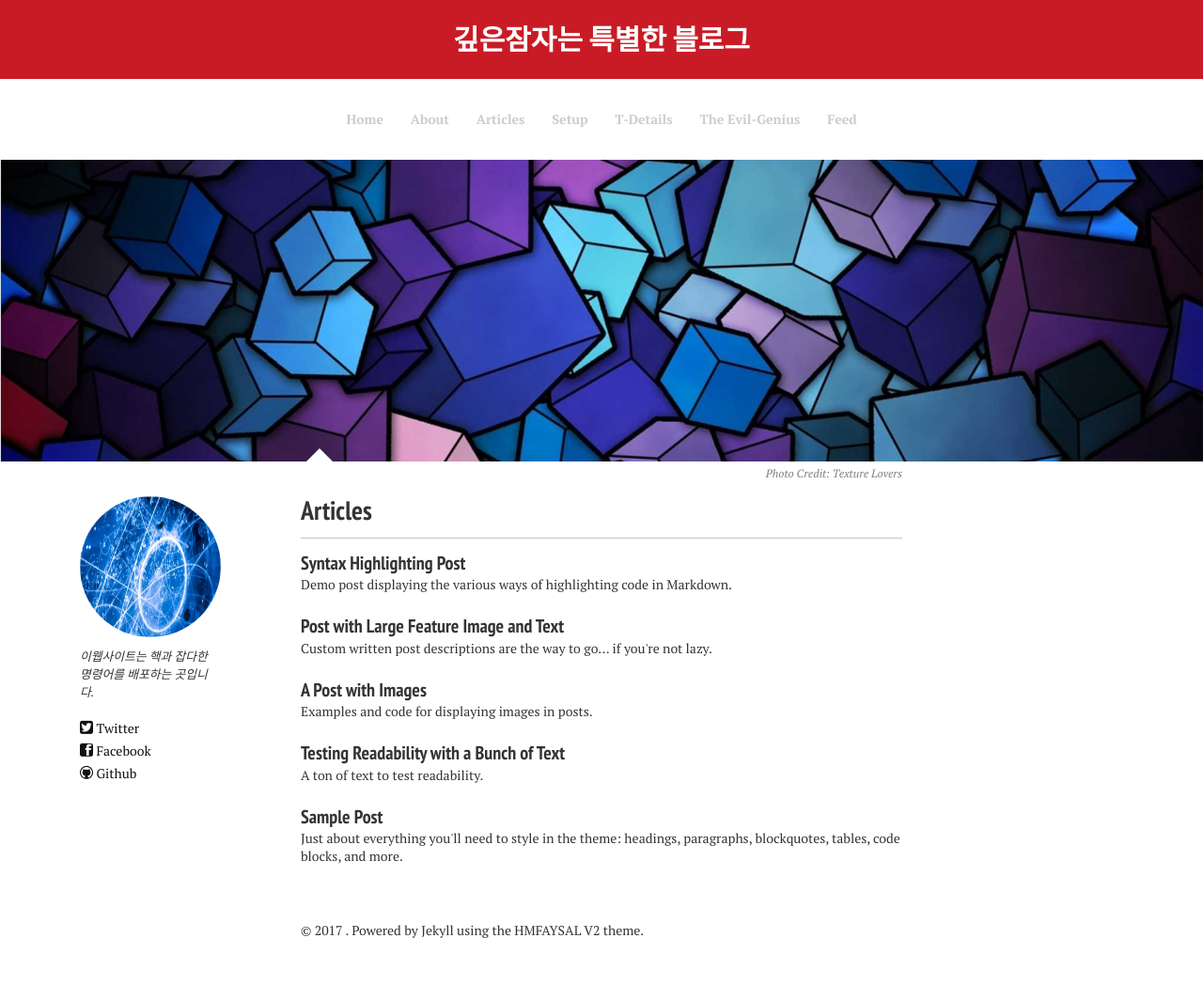
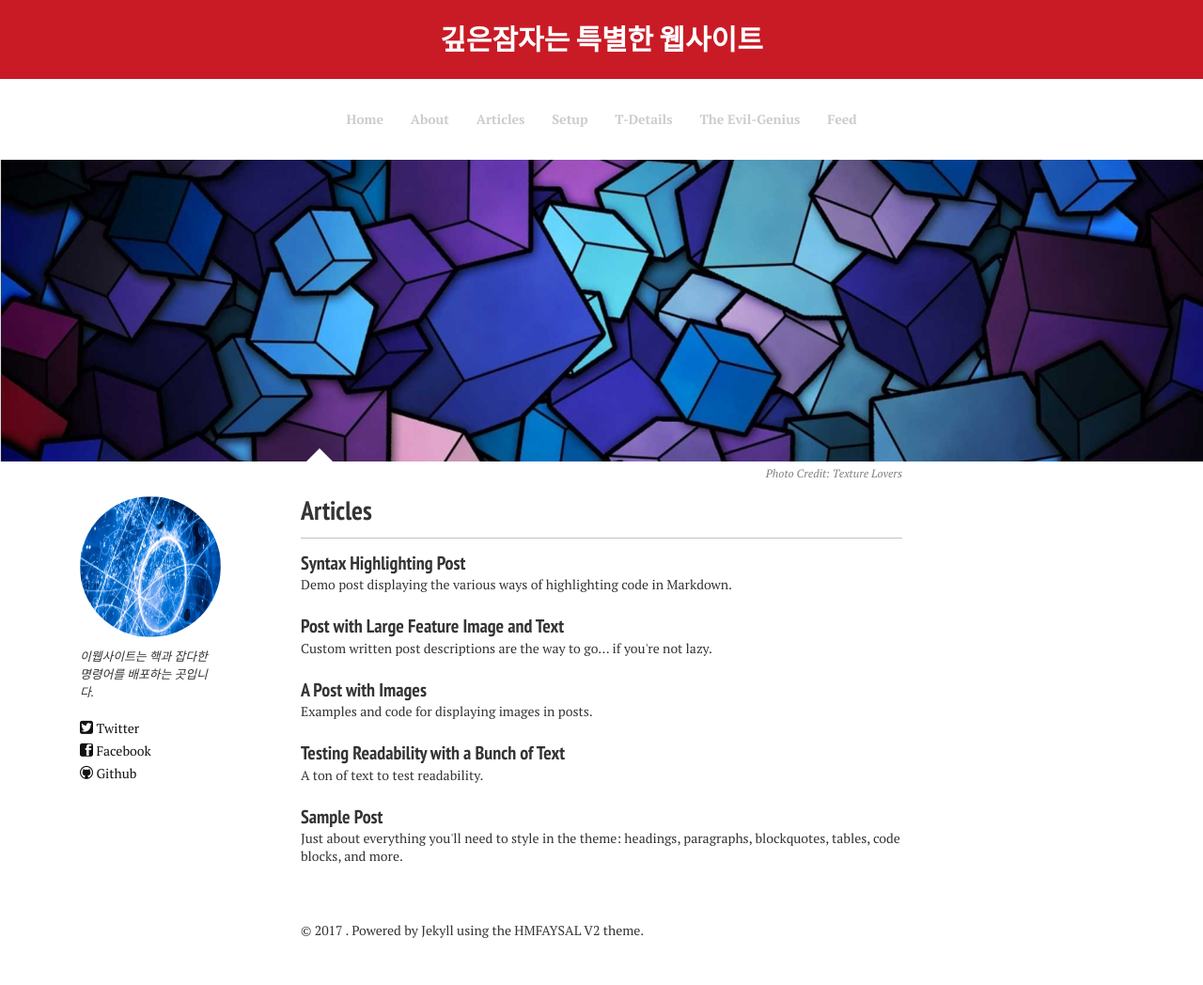
Before and after one commit to deepsleeping/aaaaaaaaaaaaaaa.github.io, a Jekyll site: the page built from index.md, in a window 1280 px wide. Shown: the whole page at 94% size. Built offline with Jekyll 4.4.1, drawn with Linux system fonts in a browser that asks for light colours; nearby versions of some CDN libraries.

Commit message:
서버이름 수정

```diff
--- a/_config.yml
+++ b/_config.yml
@@ -1,4 +1,4 @@
-title:            깊은잠자는 특별한 블로그
+title:            깊은잠자는 특별한 웹사이트
 tagline:          Life without Pants!
 description:      An awesome Jekyll theme by Engineer Hossain Mohd Faysal featuring a slide out drawer navigation for mobile browsers.
 # Your site's domain goes here. Leave localhost server or blank when working locally.
```
